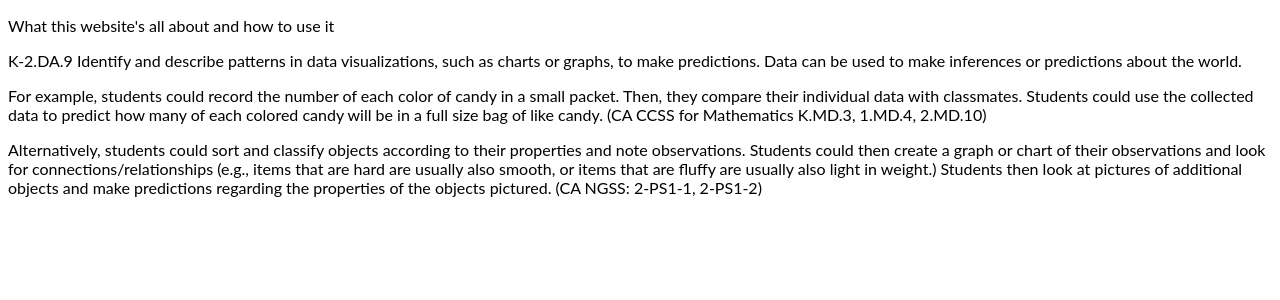
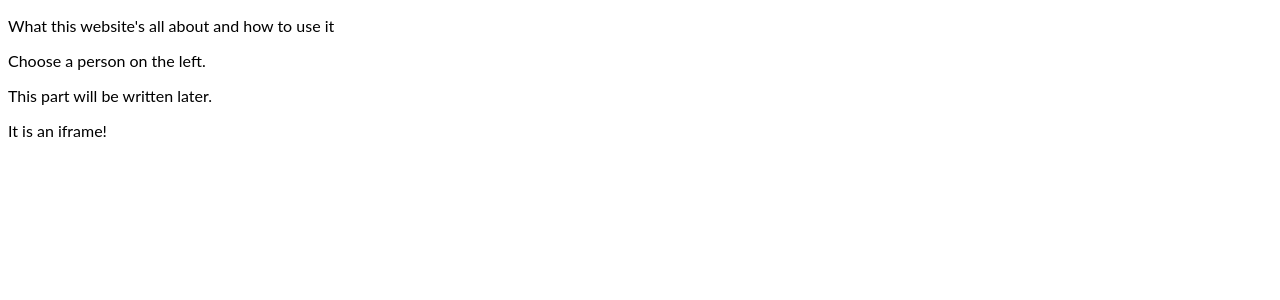
Before and after one commit to thegrene/thegrene.github.io, a Jekyll site: the page hearts.html, which Jekyll copies as it is, in a window 1280 px wide. Shown: the top 300 px of the page. Built offline with Jekyll 4.4.1, drawn with Linux system fonts in a browser that asks for light colours.

Commit message:
neaten text

```diff
--- a/hearts.html
+++ b/hearts.html
@@ -10,13 +10,11 @@ body {
 </head>
 <body>
 <p>What this website's all about and how to use it</a>
-<p>K-2.DA.9
-Identify and describe patterns in data visualizations, such as charts or graphs, to make predictions.
-Data can be used to make inferences or predictions about the world.
+<p>Choose a person on the left.
 </p>
-<p>For example, students could record the number of each color of candy in a small packet. Then, they compare their individual data with classmates. Students could use the collected data to predict how many of each colored candy will be in a full size bag of like candy. (CA CCSS for Mathematics K.MD.3, 1.MD.4, 2.MD.10)</p>
+<p>This part will be written later.</p>
 
-<p>Alternatively, students could sort and classify objects according to their properties and note observations. Students could then create a graph or chart of their observations and look for connections/relationships (e.g., items that are hard are usually also smooth, or items that are fluffy are usually also light in weight.) Students then look at pictures of additional objects and make predictions regarding the properties of the objects pictured. (CA NGSS: 2-PS1-1, 2-PS1-2)</p>
+<p>It is an iframe!</a>
 
 </body>
 </html>
```
Also changed, not shown: staging.html (+6 -3 lines).
